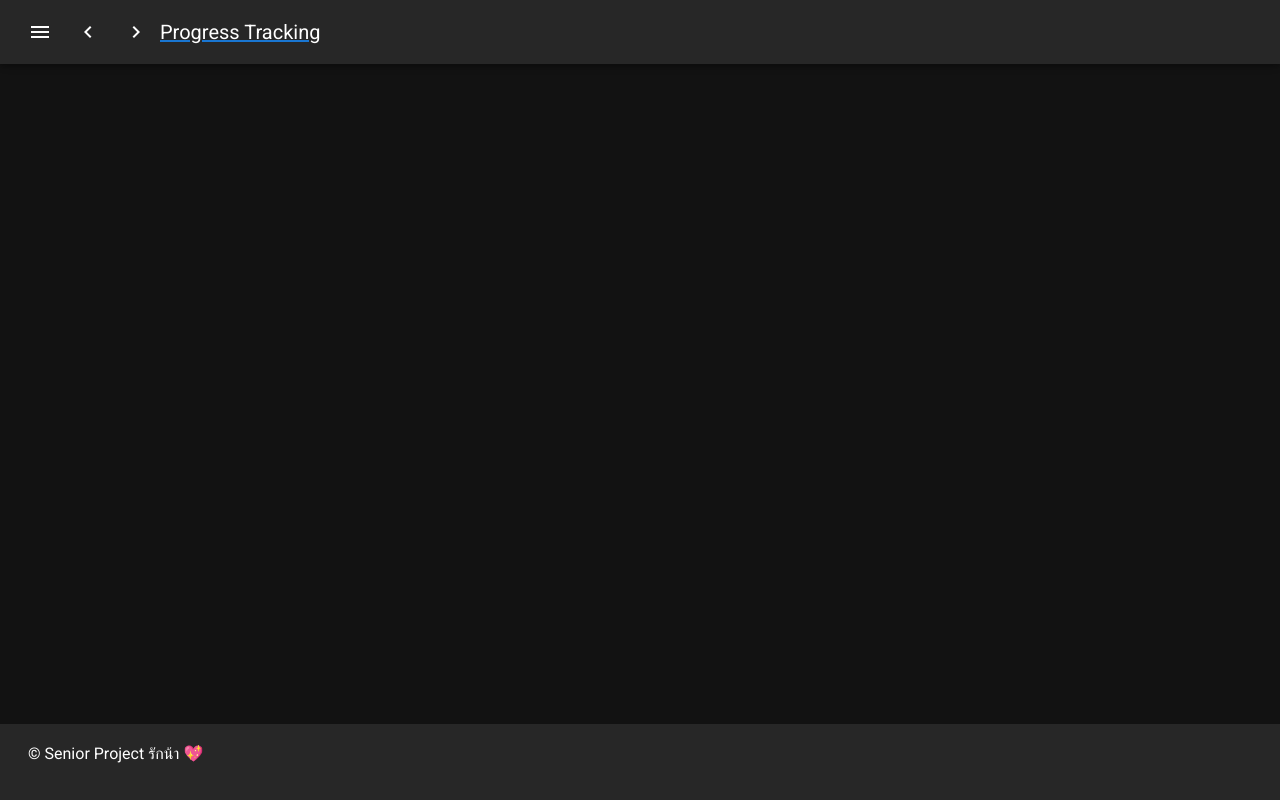
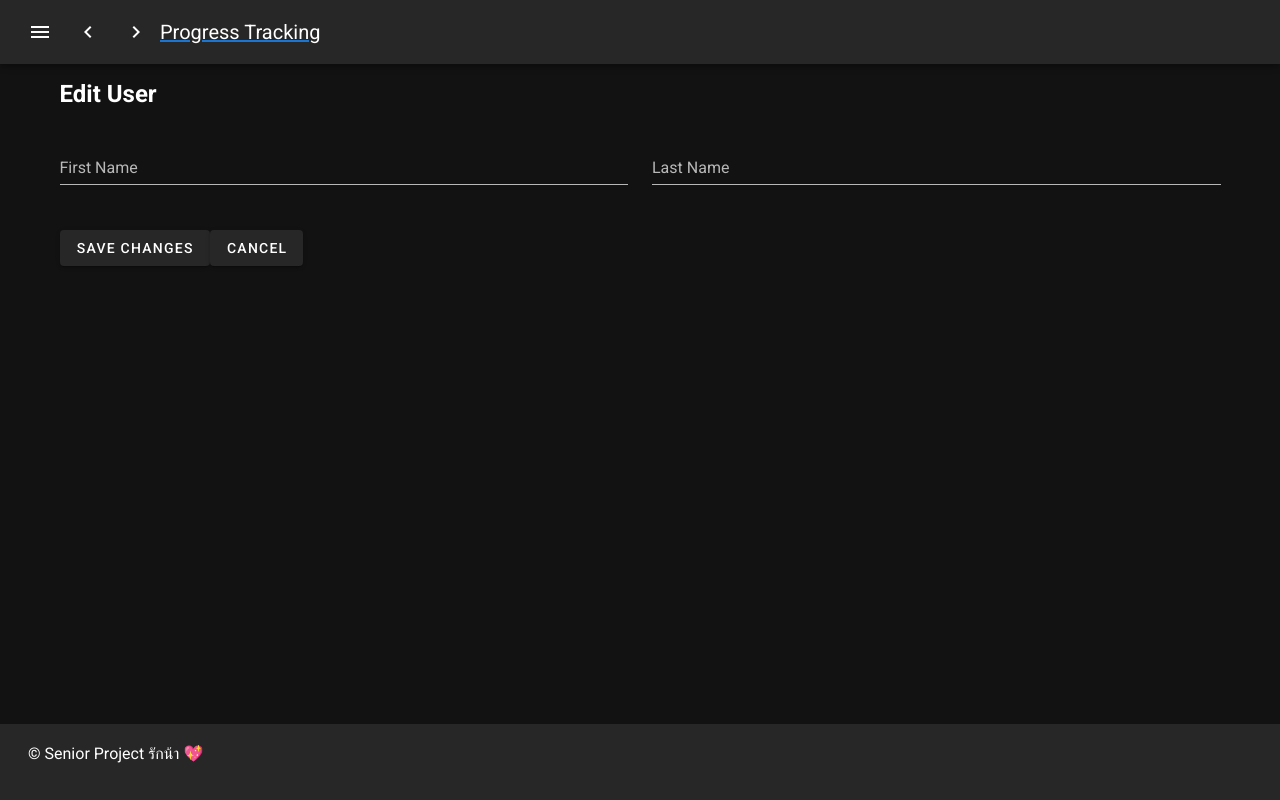
Before and after one commit to Ntdpz/Graduation_project, a Nuxt app in the folder font_end/: page /User/EditUser in a window 1280 px wide. Built offline with nearby package versions, Linux system fonts and the light colour scheme.

Commit message:
EDIT Delete and Detel User

```diff
--- /dev/null
+++ b/font_end/pages/User/EditUser.vue
@@ -0,0 +1,54 @@
+<template>
+    <v-container>
+      <v-row>
+        <v-col cols="12">
+          <h2>Edit User</h2>
+        </v-col>
+      </v-row>
+
+      <v-row>
+        <v-col cols="12" md="6">
+          <v-text-field v-model="editedUser.user_firstname" label="First Name"></v-text-field>
+        </v-col>
+        <v-col cols="12" md="6">
+          <v-text-field v-model="editedUser.user_lastname" label="Last Name"></v-text-field>
+        </v-col>
+        <!-- Add other fields as needed for editing -->
+      </v-row>
+
+      <v-row>
+        <v-col cols="12">
+          <v-btn @click="saveChanges">Save Changes</v-btn>
+          <v-btn @click="cancelEdit">Cancel</v-btn>
+        </v-col>
+      </v-row>
+    </v-container>
+  </template>
+
+  <script>
+  export default {
+    data() {
+      return {
+        editedUser: { ...this.$route.params.user }, // Clone the user object from the route params
+      };
+    },
+    methods: {
+      saveChanges() {
+        // Implement the logic to save changes to the user
+        // You can use this.editedUser to access the edited user data
+        console.log("Save changes:", this.editedUser);
+
+        // After saving changes, navigate back to User Management
+        this.$router.push("/User_Management");
+      },
+      cancelEdit() {
+        // If the user cancels, navigate back to User Management without saving changes
+        this.$router.push("/User_Management");
+      },
+    },
+  };
+  </script>
+
+  <style scoped>
+  /* Add any additional styles if needed */
+  </style>
--- a/font_end/pages/UserDetail.vue
+++ b/font_end/pages/UserDetail.vue
@@ -1,5 +1,7 @@
+<!-- UserDetail.vue -->
+
 <template>
-   <v-card
+  <v-card
     :loading="loading"
     class="mx-auto my-12 custom-card"
     max-width="60%"
@@ -18,10 +20,7 @@
 
     <div class="user-details">
       <v-card-item>
-        <v-card-title
-          >Name: {{ user.user_firstname }}
-          {{ user.user_lastname }}</v-card-title
-        >
+        <v-card-title @click="goBack">Name: {{ user.user_firstname }} {{ user.user_lastname }}</v-card-title>
         <v-card-subtitle>
           <span class="me-1">Position: {{ user.user_position }}</span>
         </v-card-subtitle>
@@ -70,7 +69,7 @@
   </v-card>
 </template>
 
-  <script>
+<script>
 export default {
   data() {
     return {
@@ -87,10 +86,15 @@ export default {
     this.user = response.data;
     this.loading = false;
   },
+  methods: {
+    goBack() {
+      this.$router.go(-1); // ไปหน้าที่แล้ว
+    },
+  },
 };
 </script>
 
-  <style scoped>
+<style scoped>
 .custom-card {
   width: 60%;
   margin: auto;
--- a/font_end/pages/User_Management.vue
+++ b/font_end/pages/User_Management.vue
@@ -1,3 +1,5 @@
+<!-- User_Management.vue -->
+
 <template>
   <div>
     <!-- Search bar -->
@@ -20,20 +22,16 @@
 
     <v-row>
       <!-- Loop through users and display cards -->
-      <v-col
-        v-for="(user, index) in filteredUsers"
-        :key="index"
-        cols="12"
-        md="4"
+      <v-col v-for="(user, index) in filteredUsers" :key="index" cols="12" md="4">
+    <v-card class="mx-auto" max-width="400">
+      <v-img
+        class="align-end text-white"
+        height="200"
+        :src="user.user_pic"
+        cover
+        @click="viewDetails(user)"
       >
-        <v-card class="mx-auto" max-width="400" @click="viewDetails(user)">
-          <v-img
-            class="align-end text-white"
-            height="200"
-            :src="user.user_pic"
-            cover
-          >
-            <v-card-title
+            <v-card-title @click="viewDetails(user)"
               >{{ user.user_firstname }} {{ user.user_lastname }}</v-card-title
             >
           </v-img>
@@ -48,20 +46,53 @@
             <div>{{ user.user_email }}</div>
           </v-card-text>
 
-          <v-card-actions>
-            <v-btn color="orange" @click="editUser(user)"> Edit </v-btn>
-            <v-btn color="orange" @click="deleteUser(user)"> Delete </v-btn>
-          </v-card-actions>
+          <v-row class="mb-2">
+            <v-col class="text-right" cols="12">
+              <v-btn class="mx-2" color="orange" @click="editUser(user)"
+                >Edit</v-btn
+              >
+              <v-btn class="mx-2" color="orange" @click="deleteUser(user)"
+                >Delete</v-btn
+              >
+            </v-col>
+          </v-row>
         </v-card>
       </v-col>
     </v-row>
+
+    <!-- เพิ่มฟอร์มแก้ไขข้อมูล -->
+    <v-dialog v-model="editDialog" max-width="600">
+      <v-card>
+        <v-card-title>Edit User</v-card-title>
+        <v-card-text>
+          <v-form @submit.prevent="saveEditedUser">
+            <v-text-field
+              v-model="editedUser.user_firstname"
+              label="First Name"
+            ></v-text-field>
+            <v-text-field
+              v-model="editedUser.user_lastname"
+              label="Last Name"
+            ></v-text-field>
+            <v-text-field
+              v-model="editedUser.user_department"
+              label="Department"
+            ></v-text-field>
+            <!-- เพิ่มฟิลด์อื่น ๆ ตามความต้องการ -->
+
+            <v-btn type="submit">Save Changes</v-btn>
+          </v-form>
+        </v-card-text>
+      </v-card>
+    </v-dialog>
   </div>
 </template>
+
 <script>
 export default {
   methods: {
     navigateBack() {
-      this.$router.push("/User_Management"); // แทน path-to-user-management ด้วย path ที่คุณต้องการ
+      this.$router.push("/User_Management");
     },
     addUser() {
       this.$router.push("/User/createUser");
@@ -70,7 +101,8 @@ export default {
       this.$router.push({ name: "user-detail", params: { id: user.user_id } });
     },
     async editUser(user) {
-      // Implement edit user functionality as needed
+      this.editedUser = { ...user };
+      this.editDialog = true;
     },
     async deleteUser(user) {
       try {
@@ -79,10 +111,8 @@ export default {
         );
         console.log("User deleted successfully:", response.data);
 
-        // หลังจากลบเสร็จให้ทำการ refresh ข้อมูล users โดยการเรียก API GET ใหม่
         await this.refreshUsersData();
 
-        // หลังจากที่ refresh ข้อมูลเสร็จ ให้ navigate กลับไปยังหน้า User Management
         this.navigateBack();
       } catch (error) {
         console.error("Error deleting user:", error.response.data);
@@ -92,7 +122,6 @@ export default {
       const response = await this.$axios.get("http://localhost:8080/api/users");
       this.users = response.data;
 
-      // ทำการ filter ข้อมูลอีกครั้ง หากต้องการ
       this.searchUsers();
     },
     searchUsers() {
@@ -110,24 +139,28 @@ export default {
             .includes(this.searchTerm.toLowerCase())
       );
     },
+    saveEditedUser() {
+      this.editDialog = false;
+      // ทำตามความต้องการ เช่น ส่งข้อมูลที่แก้ไขไปบันทึกลงในฐานข้อมูล
+    },
   },
   data() {
     return {
-      users: [], // Array to store user data from API
-      searchTerm: "", // The term entered in the search bar
-      filteredUsers: [], // Array to store filtered users
+      users: [],
+      searchTerm: "",
+      filteredUsers: [],
+      editDialog: false,
+      editedUser: {},
     };
   },
   async mounted() {
-    // Fetch user data from API and assign it to the 'users' array
     const response = await this.$axios.get("http://localhost:8080/api/users");
     this.users = response.data;
 
-    // Initialize filteredUsers with all users on mount
     this.filteredUsers = this.users;
   },
   watch: {
-    searchTerm: "searchUsers", // Watch for changes in searchTerm and trigger searchUsers
+    searchTerm: "searchUsers",
   },
 };
 </script>
```
Also changed, not shown: font_end/Router/index.js (added, +11 -0 lines), font_end/main.js (+8 -14 lines).
